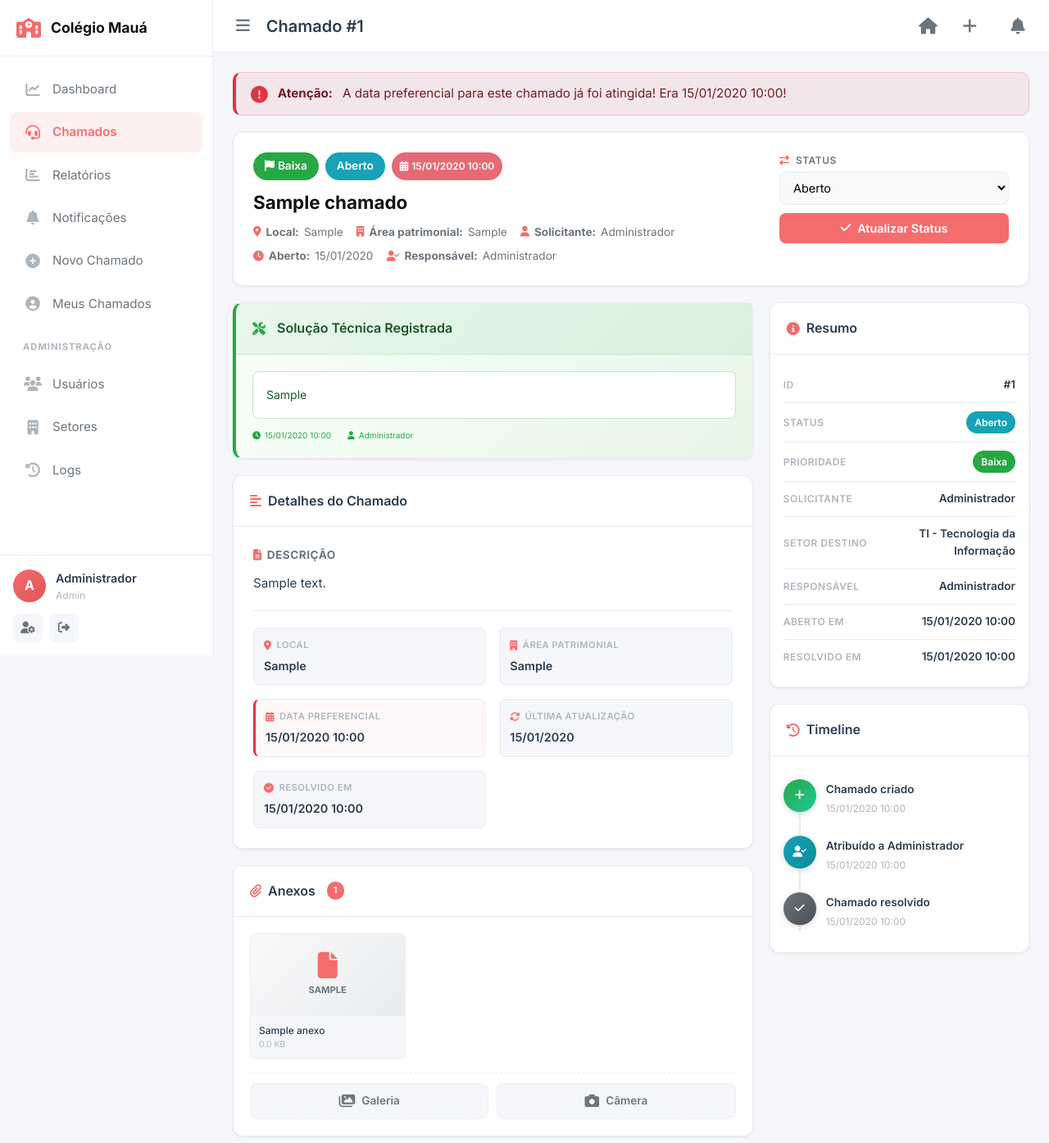
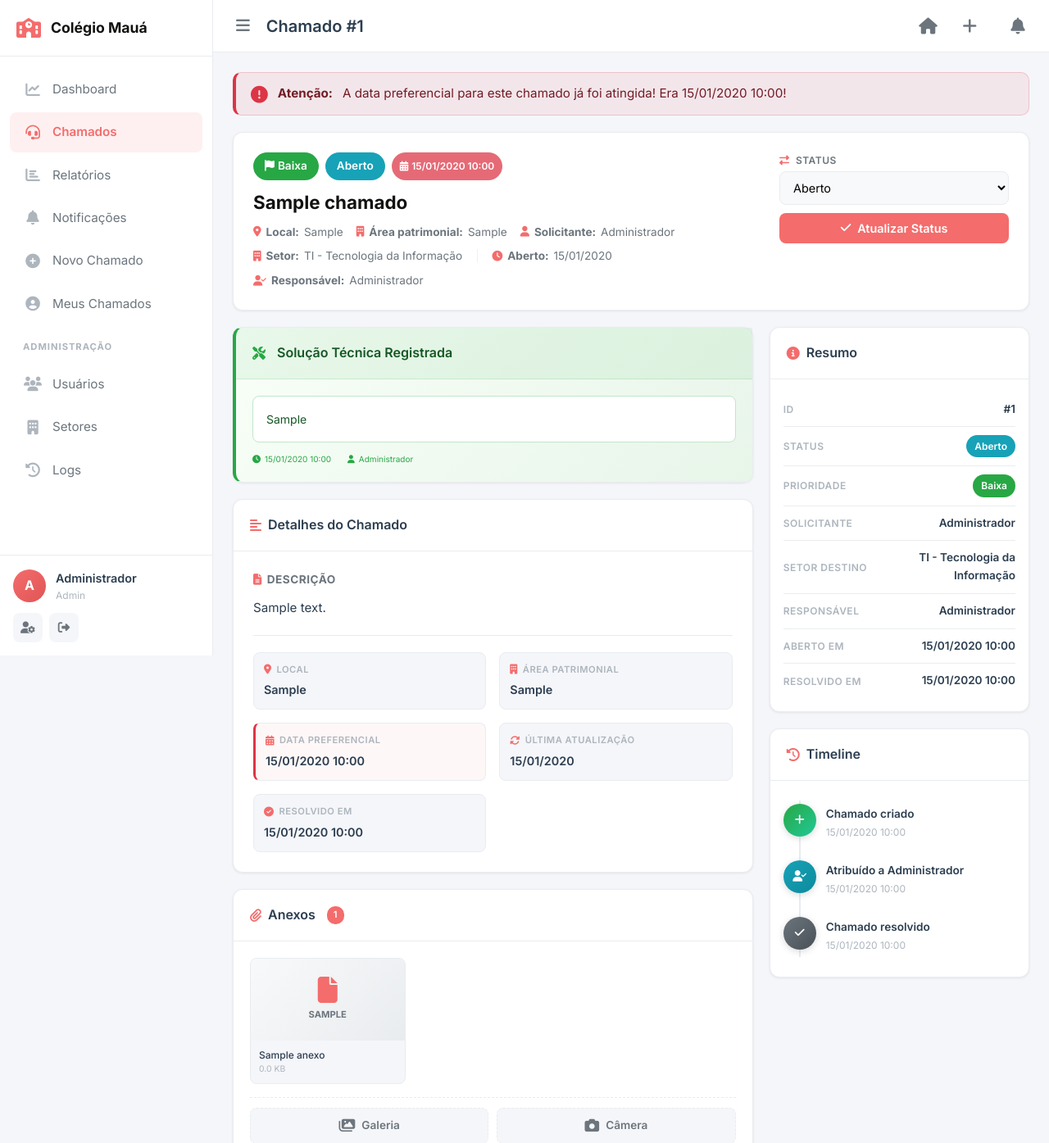
Before and after one commit to LovanGoulart/sistema-chamados, a Flask app: page /chamados/1 in a window 1280 px wide. Shown: the top 1395 px of the page at 82% size. Run offline with Flask 3, Linux system fonts and the light colour scheme; a user stored in the database is signed in; tables that the repository leaves empty hold one stand-in row (values such as "Sample post"); data that the repository does not hold is empty; some libraries are stand-ins or nearby versions.

Commit message:
Update chamado_detalhe.html

```diff
--- a/frontend/templates/chamado_detalhe.html
+++ b/frontend/templates/chamado_detalhe.html
@@ -70,8 +70,8 @@
                 <span><i class="fas fa-building"></i> <strong>Área patrimonial:</strong> {{ chamado.area_patrimonial }}</span>
                 <span><i class="fas fa-user"></i> <strong>Solicitante:</strong> {{ chamado.usuario.nome }}</span>
                 <!--<span class="meta-sep">|</span>-->
-                <!--<span><i class="fas fa-building"></i> <strong>Setor:</strong> {{ chamado.setor_destino.nome }}</span>
-                <span class="meta-sep">|</span>-->
+                <span><i class="fas fa-building"></i> <strong>Setor:</strong> {{ chamado.setor_destino.nome }}</span>
+                <span class="meta-sep">|</span>
                 <span><i class="fas fa-clock"></i> <strong>Aberto:</strong> {{ formatar_data_curta(chamado.created_at) }}</span>
                 {% if chamado.atendente %}
                 <!--<span class="meta-sep">|</span>-->
```
